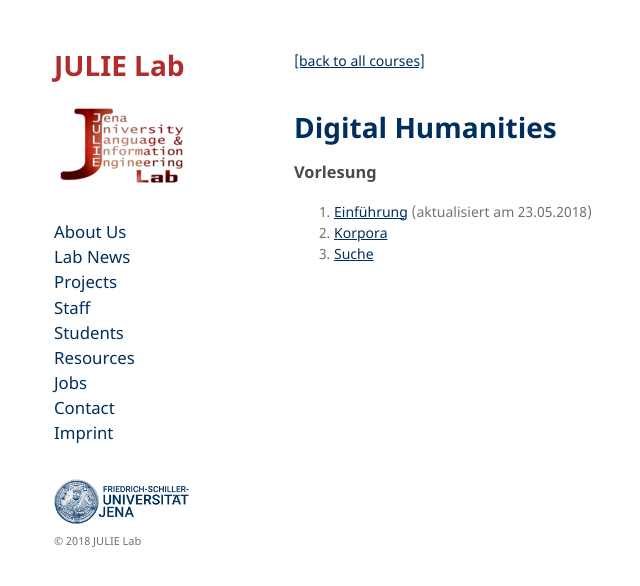
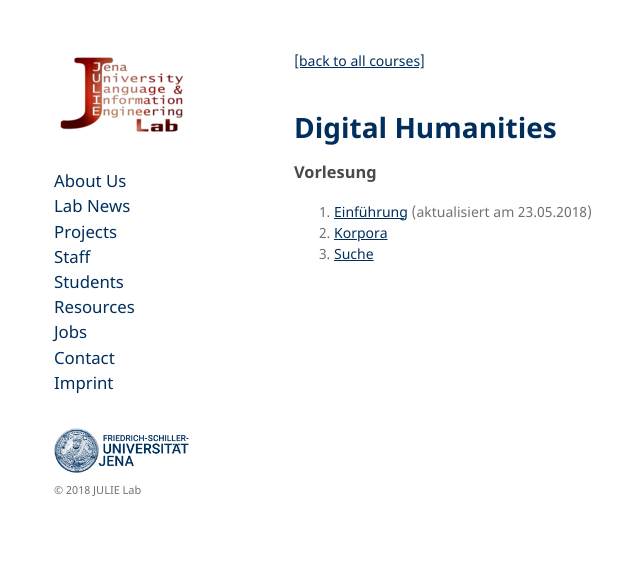
Before and after one commit to JULIELab/JULIELab.github.io, a Jekyll site: the page built from courses/Digital+Humanities-p-12429.md, in a window 1280 px wide. Shown: the top 586 px of the page, without its empty margins (156-796 px from the left). Built offline with Jekyll 4.4.1, drawn with Linux system fonts in a browser that asks for light colours.

Commit message:
Update course.html

```diff
--- a/_layouts/course.html
+++ b/_layouts/course.html
@@ -27,7 +27,6 @@
   <body>
     <div class="wrapper">
       <header>
-	<h1><a href="{{ "/" | absolute_url }}" style="color: #b12d2d">{{ site.title | default: site.github.repository_name }}</a></h1>
 	      <a href="/web/index.html"><img src="{{site.logo | relative_url}}" alt="Logo" /></a>
 	<nav><big>
 	<br>
@@ -61,6 +60,7 @@
       </header>
 
       <navi>
+	<h1><a href="{{ "/" | absolute_url }}" style="color: #b12d2d">{{ site.title | default: site.github.repository_name }}</a></h1>
         <a href="/web/index.html">About</a> | <a href="/web/news.html">News</a> | <a href="/web/projects.html">Projects</a> | <a href="/web/staff.html">Staff</a> | <a href="/web/students.html">Students</a> | <a href="/web/resources.html">Resources</a> | <a href="/web/jobs.html">Jobs</a> | <a href="/web/contact.html">Contact</a> | <a href="/web/imprint.html">Imprint</a>
       </navi>
 
```
